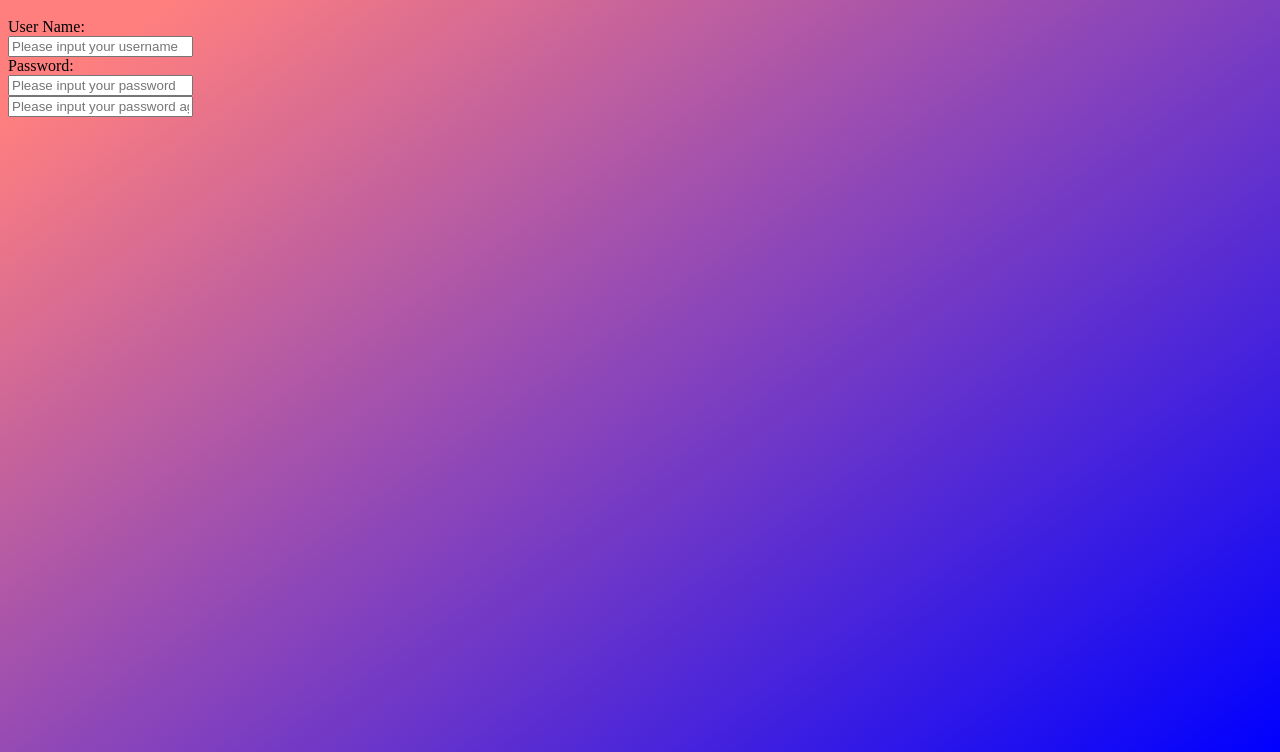
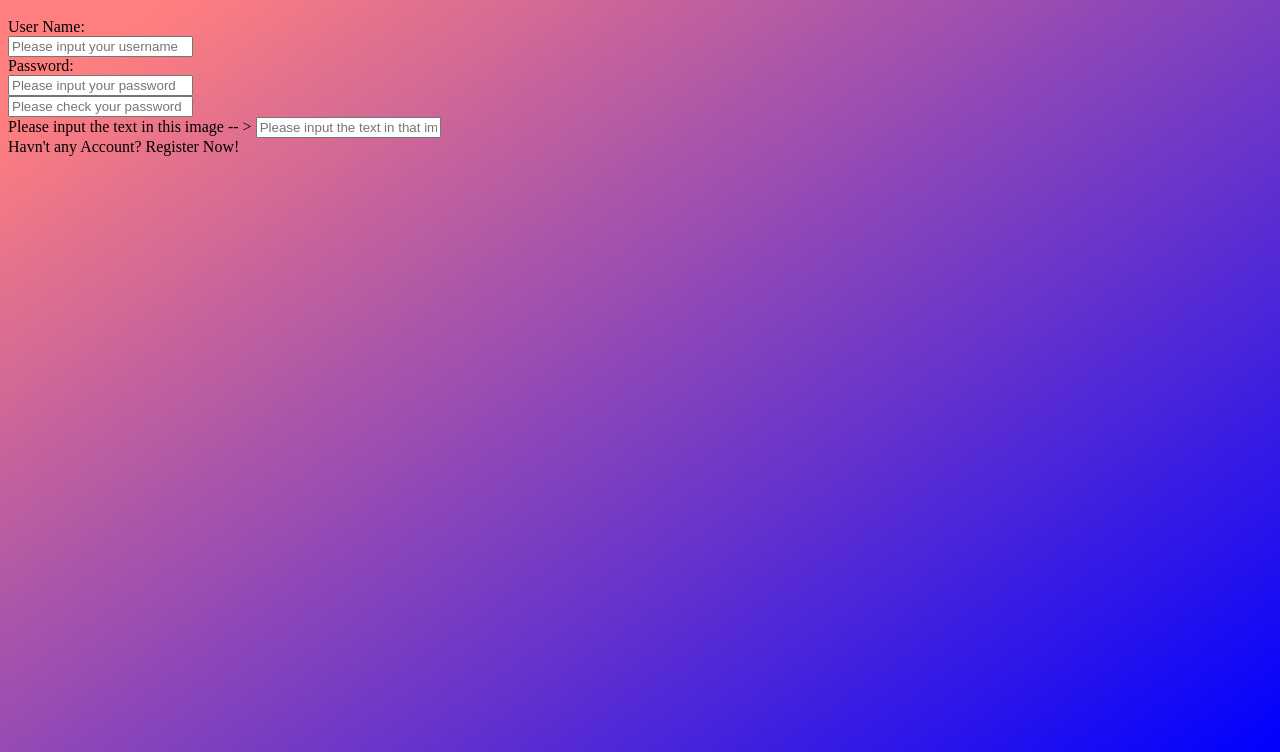
Before and after one commit to JasonmaPython/JasonmaPython.github.io, a plain HTML site: page LogIO/register.html in a window 1280 px wide. Shown: the part 48-800 px from the top of the page. Drawn offline with Linux system fonts and the light colour scheme.

Commit message:
Update register.html

```diff
--- a/LogIO/register.html
+++ b/LogIO/register.html
@@ -28,6 +28,9 @@
             text-decoration: none;
             color: black;
         }
+        .regis {
+            margin-left: 2%;
+        }
     </style>
 </head>
 <body>
@@ -42,7 +45,12 @@
         <br />
         <input type="password" placeholder="Please input your password" />
         <br />
-        <input type="password" placeholder="Please input your password again" />
+        <input type="password" placeholder="Please check your password" />
+        <br />
+        <span>Please input the text in this image -- ></span>
+        <input type="text" placeholder="Please input the text in that image" />
+        <br />
+        <span>Havn't any Account? <a href="register.html" target="_self">Register</a> Now!</span>
     </div>
     <script>
     if (getQueryString("framtype") != "framing"){
```
